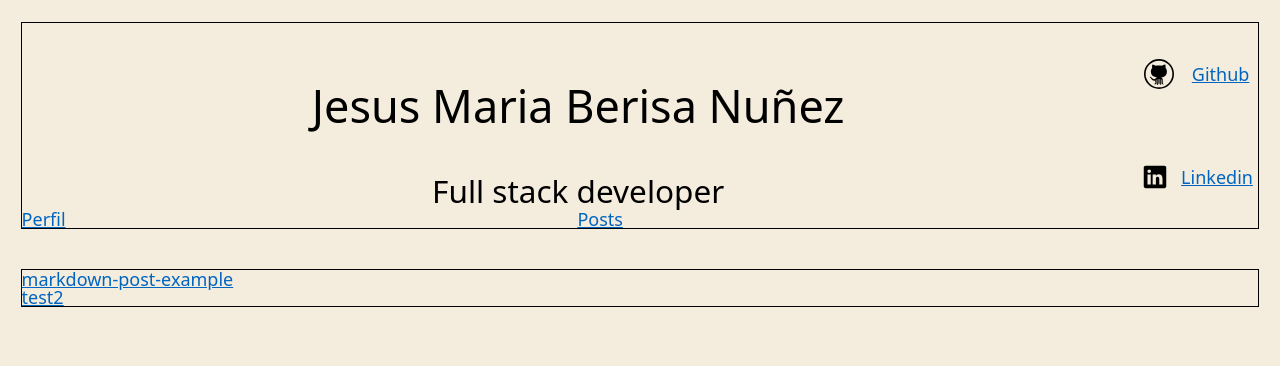
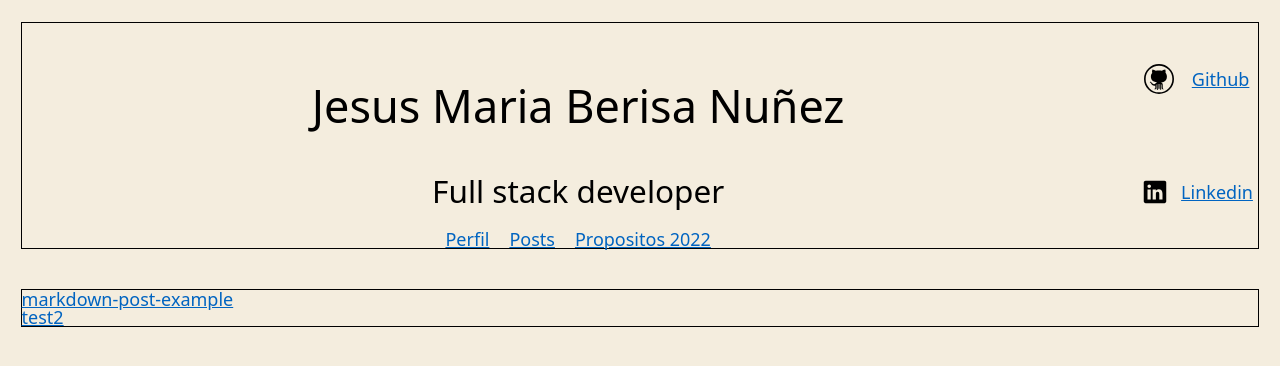
Before and after one commit to llius123/blog-personal, a Next.js app: page /posts in a window 1280 px wide. Shown: the top 366 px of the page. Built offline with nearby package versions, Linux system fonts and the light colour scheme.

Commit message:
Create new view and create new md

```diff
--- a/components/header/UIHeader.tsx
+++ b/components/header/UIHeader.tsx
@@ -17,7 +17,15 @@ export default function UIHeader(): JSX.Element {
             <h1>Jesus Maria Berisa Nuñez</h1>
             <h2>Full stack developer</h2>
           </div>
-          <div style={{ display: "grid", gridAutoFlow: "column" }}>
+          <div
+            style={{
+              display: "grid",
+              gridAutoFlow: "column",
+              justifyContent: "center",
+              gap: "20px",
+              margin: "20px 0 0 0",
+            }}
+          >
             {views.map((view) => {
               return (
                 <div key={view.id}>
--- a/utils/views.ts
+++ b/utils/views.ts
@@ -14,5 +14,10 @@ export const Views: ViewsInterface[] = [
         id: '2',
         href: '/posts',
         title: 'Posts'
+    },
+    {
+        id: '3',
+        href: '/2022',
+        title: 'Propositos 2022'
     }
 ]
```
Also changed, not shown: lib/2022.ts (added, +33 -0 lines), pages/2022/index.tsx (added, +30 -0 lines), posts/2022/2022.md (added, +11 -0 lines).
